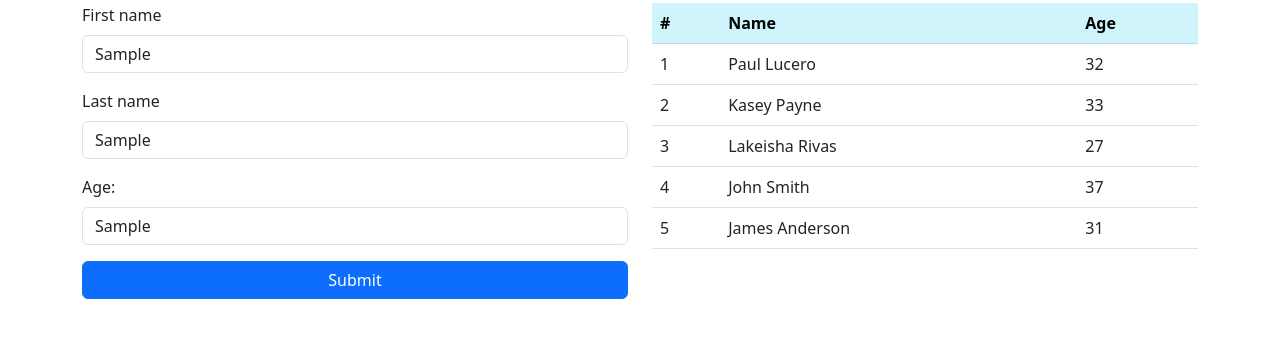
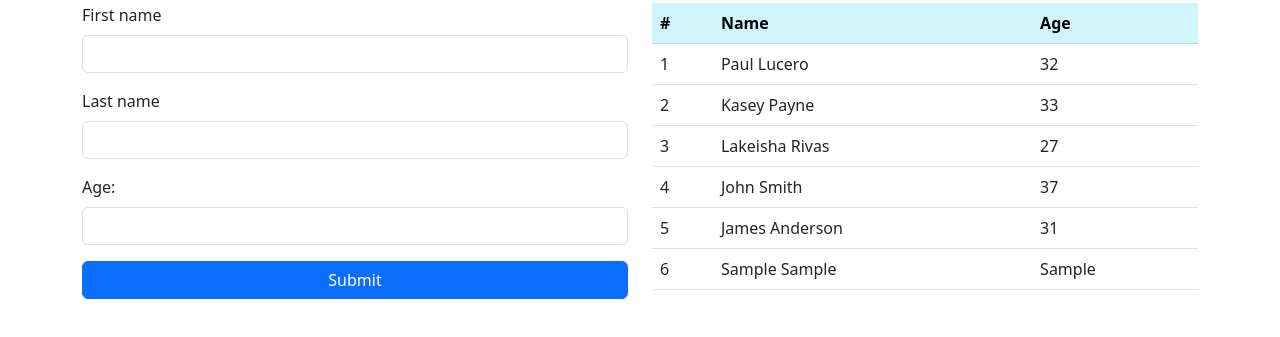
Before and after one commit to KADev2022/JS-ObjectApplication, a plain HTML site: page index.html in a window 1280 px wide. Both pictures are taken after typing "Sample", "Sample", "Sample" into the empty fields and a click on the button "Submit". Shown: the part 53-390 px from the top of the page. Drawn offline with nearby package versions, Linux system fonts and the light colour scheme.

Commit message:
Added data dynamically and final version

```diff
--- a/index.html
+++ b/index.html
@@ -18,24 +18,24 @@
                     <!-- First name -->
                     <div class="mb-3">
                         <label class="form-label">First name</label>
-                        <input type="text" class="form-control" placeholder="Enter first name">
+                        <input type="text" class="form-control" id="firstName" value="">
                     </div>
 
                     <!-- Last name -->
                     <div class="mb-3">
                         <label class="form-label">Last name</label>
-                        <input type="text" class="form-control" placeholder="Enter last name">
+                        <input type="text" class="form-control" id="lastName" value="">
                     </div>
 
                     <!-- Age -->
                     <div class="mb-3">
                         <label class="form-label">Age: </label>
-                        <input type="text" class="form-control" placeholder="Enter age">
+                        <input type="text" class="form-control" id="age" value="">
                     </div>
 
                     <!-- Submit -->
                     <div class="d-grid gap-2">
-                        <button class="btn btn-primary" type="button">Submit</button>
+                        <button class="btn btn-primary" type="button" id="btnSubmit">Submit</button>
                     </div>
                 </form>
             </div>
--- a/script.js
+++ b/script.js
@@ -46,12 +46,44 @@ let myData = [
     }
 ];
 
-// Creating HTML elements for objects
 let listHolder = document.querySelector("#listHolder");
+let firstName = document.querySelector("#firstName");
+let lastName = document.querySelector("#lastName");
+let age = document.querySelector("#age");
+let btnSubmit = document.querySelector("#btnSubmit");
+
+// Submit button functionality
+btnSubmit.addEventListener("click", function () {
+    // Alert message will show if the firstname, lastname and age are empty
+    if (firstName.value.trim() == "" || lastName.value.trim() == "" || age.value.trim() == "") {
+        alert("Fill out the form completely");
+    } else {
+        // Otherwise new data is processed
+        let copyData = [...myData];
+        let newEntry = {
+            first_name: firstName.value.trim(),
+            last_name: lastName.value.trim(),
+            age: age.value.trim(),
+            fullname: function () {
+                return this.first_name + " " + this.last_name;
+            }
+        };
+
+        copyData.push(newEntry); // Adds a new entry to the copyData array
+        myData.splice(0, myData.length, ...copyData); // Overwrites the original array
+        console.log(myData);
+        listHolder.innerHTML = "";
+
+        renderRecord(); // Renders the data on the browser
+        firstName.value = "";
+        lastName.value = "";
+        age.value = "";
+    }
+});
 
 // Function to render data dynamically
 function renderRecord() {
-    // For each loop to loop through the data as an item
+    // For each loop to create elements as an object
     myData.forEach((item, index) => {
         // Creates a tr element
         let tr = document.createElement("tr");
```
